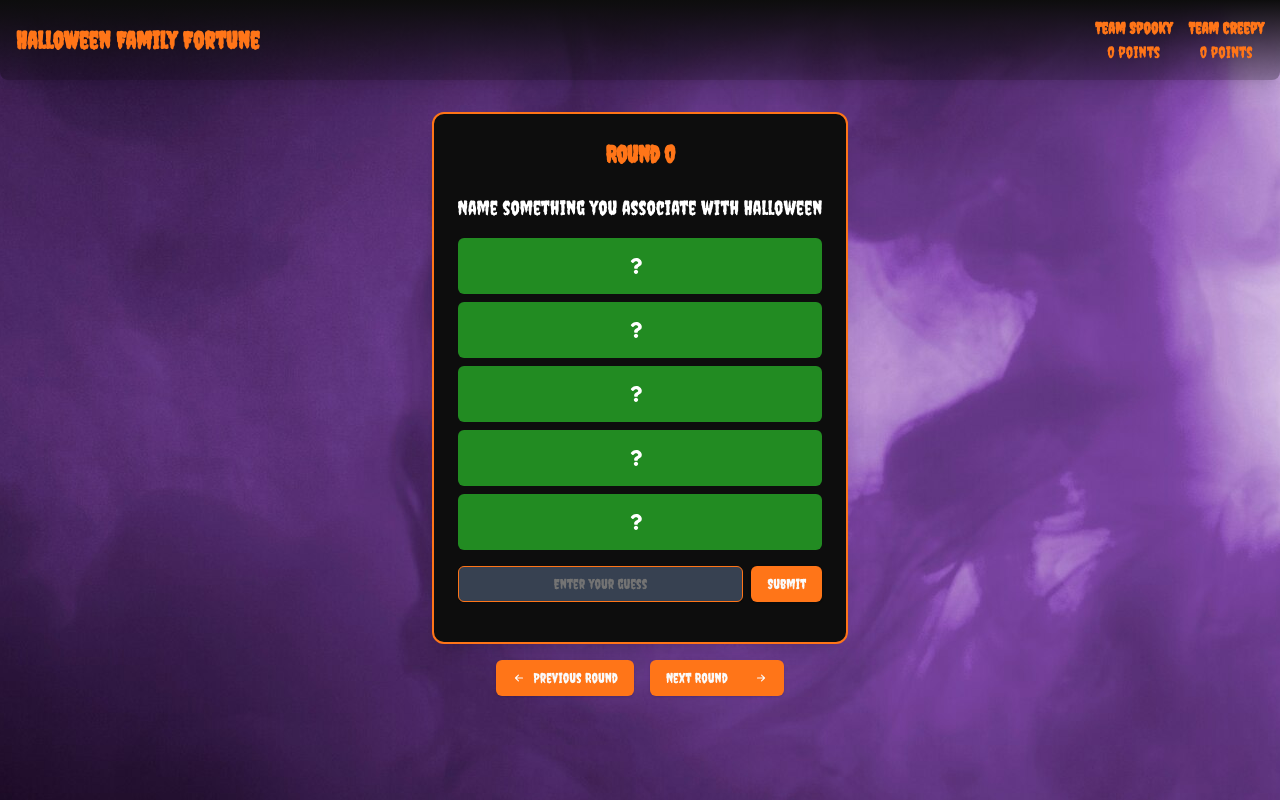
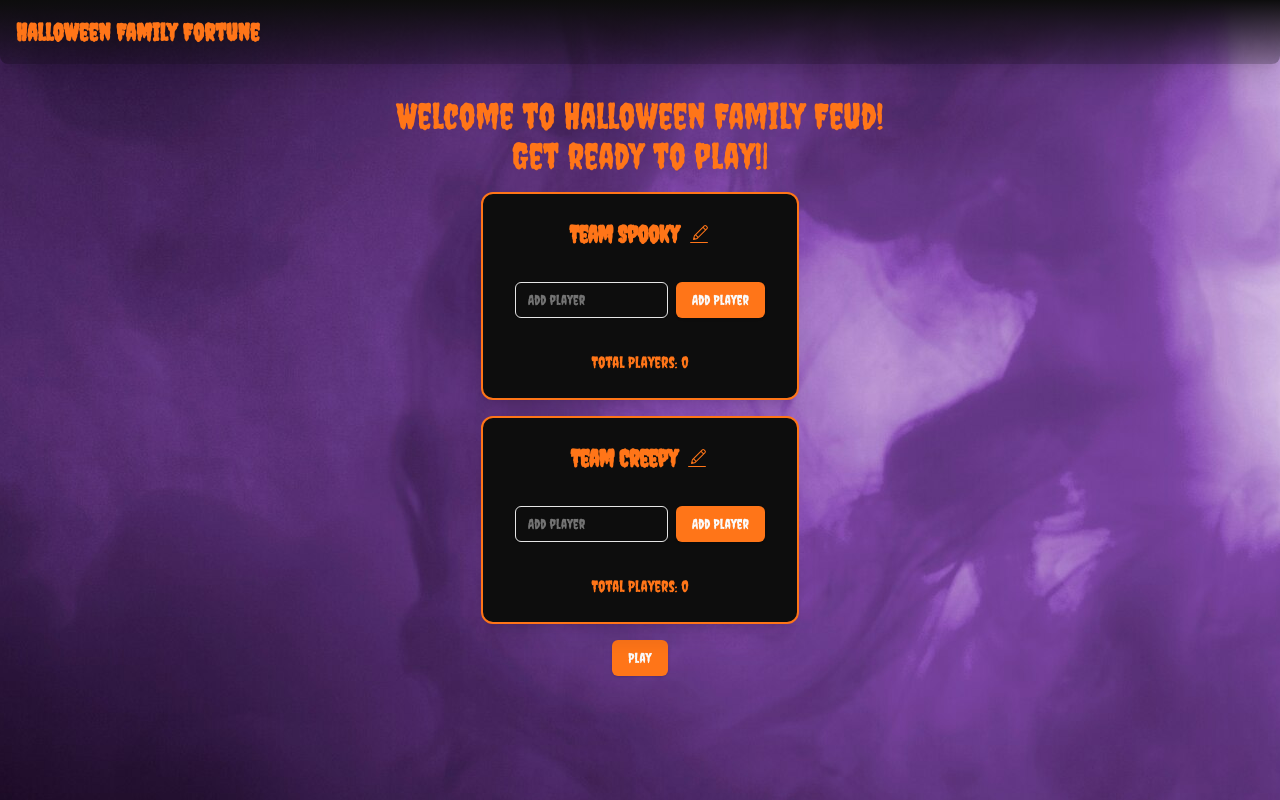
Before and after one commit to jordanleeevans/halloween-family-fortune, a React (Vite) app in the folder halloween-ff/: page / in a window 1280 px wide. Built offline with nearby package versions, Linux system fonts and the light colour scheme.

Commit message:
Add concept of player object and add toast notifications aswell as generic component clean up. Also added animations for home page

```diff
--- a/halloween-ff/package.json
+++ b/halloween-ff/package.json
@@ -21,8 +21,8 @@
     "react-hot-toast": "^2.4.1",
     "react-icons": "^5.3.0",
     "react-router-dom": "^6.27.0",
-    "tailwind-merge": "^2.5.3",
-    "tailwindcss-animate": "^1.0.7"
+    "react-type-animation": "^3.2.0",
+    "tailwind-merge": "^2.5.3"
   },
   "devDependencies": {
     "@eslint/js": "^9.11.1",
@@ -37,6 +37,7 @@
     "globals": "^15.9.0",
     "postcss": "^8.4.47",
     "tailwindcss": "^3.4.13",
+    "tailwindcss-animate": "^1.0.7",
     "typescript": "^5.5.3",
     "typescript-eslint": "^8.7.0",
     "vite": "^5.4.8"
--- a/halloween-ff/src/App.tsx
+++ b/halloween-ff/src/App.tsx
@@ -1,22 +1,18 @@
-import FamilyFortuneCard from "./components/FamilyFortuneCard";
-import { GameProvider } from "./context/GameContext";
-import Navbar from "./components/ui/navbar";
-import gameData from "./data/gameData.json";
-import { RoundManager } from "./components/RoundManager";
+import { BrowserRouter, Routes, Route } from "react-router-dom";
+import Home from "./pages/Home";
+import Layout from "./pages/Layout";
+import FamilyFortunePage from "./pages/FamilyFortune";
 
 function App() {
-	const teamNames = ["Team Spooky", "Team Creepy"];
-
 	return (
-		<GameProvider teamNames={teamNames} gameData={gameData}>
-			<div className="text-center bg-[url('./assets/images/halloween-background.jpg')] bg-center text-halloweenOrange font-creepster flex flex-col items-center min-h-screen">
-				<Navbar />
-				<div className="flex-col items-center justify-center gap-8">
-					<FamilyFortuneCard />
-					<RoundManager />
-				</div>
-			</div>
-		</GameProvider>
+		<BrowserRouter>
+			<Routes>
+				<Route path="/" element={<Layout />}>
+					<Route index element={<Home />} />
+					<Route path="family-fortune" element={<FamilyFortunePage />} />
+				</Route>
+			</Routes>
+		</BrowserRouter>
 	);
 }
 
--- a/halloween-ff/src/components/RoundManager.tsx
+++ b/halloween-ff/src/components/RoundManager.tsx
@@ -3,12 +3,12 @@ import { useGameContext } from "../context/GameContext";
 import { Button } from "./ui/button";
 
 export const RoundManager: React.FC = () => {
-	const { nextRound, previousRound } = useGameContext();
+	const { nextRound, prevRound } = useGameContext();
 
 	return (
 		<div className="flex space-x-4 py-4 px-16">
 			<Button
-				onClick={previousRound}
+				onClick={prevRound}
 				className="bg-halloweenOrange hover:bg-orange-600 flex-1 flex items-center justify-between"
 			>
 				<HiOutlineArrowSmLeft className="inline-block mr-2" />
--- /dev/null
+++ b/halloween-ff/src/components/TeamCard.tsx
@@ -0,0 +1,186 @@
+import React, { useEffect, useState } from "react";
+import {
+	Card,
+	CardHeader,
+	CardFooter,
+	CardContent,
+	CardTitle,
+} from "./ui/card";
+import { Button } from "./ui/button";
+import { Input } from "./ui/input";
+import { GiSlime } from "react-icons/gi";
+import { CiEdit } from "react-icons/ci";
+import { useGameContext } from "@/context/GameContext";
+import { Player } from "@/types";
+
+interface TeamCardProps {
+	teamIndex: number;
+}
+
+const TeamCard: React.FC<TeamCardProps> = ({ teamIndex }) => {
+	const { teams, setTeams } = useGameContext();
+	const team = teams[teamIndex];
+	const [playerName, setPlayerName] = useState("");
+	const [isEditing, setIsEditing] = useState(false);
+	const [newTeamName, setNewTeamName] = useState(team.name);
+
+	const addPlayerToTeam = (player: Player) => {
+		const updatedTeams = [...teams];
+		updatedTeams[teamIndex].players.push(player);
+		setTeams(updatedTeams);
+	};
+
+	const removePlayer = (playerIndex: number) => {
+		const updatedTeams = [...teams];
+		updatedTeams[teamIndex].players.splice(playerIndex, 1);
+		setTeams(updatedTeams);
+	};
+
+	const changeTeamName = (newName: string) => {
+		const updatedTeams = [...teams];
+		updatedTeams[teamIndex].name = newName;
+		setTeams(updatedTeams);
+	};
+
+	const handleAddPlayer = () => {
+		if (playerName.trim()) {
+			addPlayerToTeam({
+				name: playerName,
+				score: 0,
+				current: false,
+			});
+			setPlayerName("");
+		}
+	};
+
+	const handleEditTeamName = () => {
+		if (newTeamName.trim()) {
+			changeTeamName(newTeamName);
+			setIsEditing(false);
+		}
+	};
+
+	return (
+		<Card className="bg-halloweenBlack border-2 border-halloweenOrange text-white shadow-xl mt-4 hover:scale-105 transform transition-transform duration-500">
+			<CardHeader className="flex items-center justify-between">
+				<TeamName
+					teamName={team.name}
+					isEditing={isEditing}
+					setIsEditing={setIsEditing}
+					newTeamName={newTeamName}
+					setNewTeamName={setNewTeamName}
+					handleEditTeamName={handleEditTeamName}
+				/>
+			</CardHeader>
+			<CardContent>
+				<PlayerList players={team.players} removePlayer={removePlayer} />
+				<div className="flex space-x-2 m-2">
+					<Input
+						className="w-full"
+						type="text"
+						placeholder="Add player"
+						value={playerName}
+						onChange={(e) => setPlayerName(e.target.value)}
+					/>
+					<Button
+						onClick={handleAddPlayer}
+						className="bg-halloweenOrange hover:bg-orange-600"
+					>
+						Add Player
+					</Button>
+				</div>
+			</CardContent>
+			<CardFooter className="justify-center text-halloweenOrange">
+				Total Players: {team.players.length}
+			</CardFooter>
+		</Card>
+	);
+};
+
+interface TeamNameProps {
+	teamName: string;
+	isEditing: boolean;
+	setIsEditing: (isEditing: boolean) => void;
+	newTeamName: string;
+	setNewTeamName: (newTeamName: string) => void;
+	handleEditTeamName: () => void;
+}
+const TeamName: React.FC<TeamNameProps> = ({
+	teamName,
+	isEditing,
+	setIsEditing,
+	newTeamName,
+	setNewTeamName,
+	handleEditTeamName,
+}) => {
+	return (
+		<>
+			{isEditing ? (
+				<div className="flex items-center justify-end space-x-2 animate-in fade-in slide-in-from-right-10 duration-500">
+					<Input
+						type="text"
+						value={newTeamName.replace("Team ", "")}
+						onChange={(e) => setNewTeamName(`Team ${e.target.value}`)}
+						className="text-white border-halloweenOrange"
+					/>
+					<Button
+						onClick={handleEditTeamName}
+						className="bg-halloweenOrange hover:bg-orange-600"
+					>
+						Save
+					</Button>
+					<Button
+						onClick={() => setIsEditing(false)}
+						className="bg-red-500 hover:bg-red-600"
+					>
+						{" "}
+						Cancel{" "}
+					</Button>
+				</div>
+			) : (
+				<CardTitle className="text-2xl font-bold text-halloweenOrange text-center flex items-center">
+					{teamName}
+					<CiEdit
+						className="ml-2 cursor-pointer"
+						onClick={() => setIsEditing(true)}
+					/>
+				</CardTitle>
+			)}
+		</>
+	);
+};
+
+interface PlayerULProps {
+	players: Player[];
+	removePlayer: (playerIndex: number) => void;
+}
+
+const PlayerList: React.FC<PlayerULProps> = ({ players, removePlayer }) => {
+	const [visiblePlayers, setVisiblePlayers] = useState<Player[]>([]);
+
+	useEffect(() => {
+		setVisiblePlayers(players);
+	}, [players]);
+
+	return (
+		<ul className="list-none space-y-2">
+			{visiblePlayers.map((player, index) => (
+				<li
+					key={index}
+					className="flex group space-x-2 hover:text-red-500 animate-in fade-in slide-in-from-right-10 duration-500"
+				>
+					<GiSlime className="text-green-500" />
+					<span className="flex-1">{player.name}</span>
+					<span
+						className="hidden group-hover:inline cursor-pointer animate-in fade-in slide-in-from-right-10 duration-500"
+						onClick={() => removePlayer(index)}
+					>
+						❌
+					</span>
+				</li>
+			))}
+		</ul>
+	);
+};
+
+export default TeamCard;
--- a/halloween-ff/src/components/ui/navbar.tsx
+++ b/halloween-ff/src/components/ui/navbar.tsx
@@ -39,10 +39,11 @@ const ScoreBoard: React.FC = () => {
 };
 
 const Navbar: React.FC = () => {
+	const { teams } = useGameContext();
 	return (
-		<div className="w-full text-halloweenOrange p-4 flex justify-between items-center shadow-xl rounded-bl-lg rounded-br-lg sticky mb-8 bg-gradient-to-b from-halloweenBlack to-black/30">
+		<div className="w-full text-halloweenOrange p-4 flex justify-between items-center shadow-xl rounded-bl-lg rounded-br-lg sticky mb-8 bg-gradient-to-b from-halloweenBlack to-black/30 animate-in fade-in slide-in-from-top-10 duration-500">
 			<GameTitle />
-			<ScoreBoard />
+			{teams.every((team) => team.score === 0) ? null : <ScoreBoard />}
 		</div>
 	);
 };
--- a/halloween-ff/src/context/GameContext.tsx
+++ b/halloween-ff/src/context/GameContext.tsx
@@ -11,6 +11,7 @@ import { playSound } from "@/lib/utils";
 
 interface GameContextType {
 	teams: Team[];
+	setTeams: React.Dispatch<React.SetStateAction<Team[]>>;
 	currentRound: Round;
 	currentRoundIndex: number;
 	nextRound: () => void;
@@ -28,7 +29,12 @@ export const GameProvider: React.FC<{
 	gameData: Game["rounds"];
 }> = ({ children, teamNames, gameData }) => {
 	const [teams, setTeams] = useState<Team[]>(
-		teamNames.map((name, index) => ({ name, score: 0, isTurn: index === 0 }))
+		teamNames.map((name) => ({
+			name,
+			players: [],
+			score: 0,
+			isTurn: false,
+		}))
 	);
 	const [currentRoundIndex, setCurrentRoundIndex] = useState(0);
 	const [currentRound, setCurrentRound] = useState<Round>(gameData[0]);
@@ -61,7 +67,17 @@ export const GameProvider: React.FC<{
 	const addPoints = (points: number) => {
 		setTeams((prevTeams) =>
 			prevTeams.map((team) =>
-				team.isTurn === true ? { ...team, score: team.score + points } : team
+				team.isTurn === true
+					? {
+							...team,
+							score: team.score + points,
+							players: team.players.map((player) =>
+								player.current === true
+									? { ...player, score: player.score + points }
+									: player
+							),
+					  }
+					: team
 			)
 		);
 	};
@@ -116,6 +132,7 @@ export const GameProvider: React.FC<{
 		<GameContext.Provider
 			value={{
 				teams,
+				setTeams,
 				currentRoundIndex,
 				currentRound,
 				nextRound,
--- /dev/null
+++ b/halloween-ff/src/pages/FamilyFortune.tsx
@@ -0,0 +1,14 @@
+import React from "react";
+import FamilyFortuneCard from "../components/FamilyFortuneCard";
+import { RoundManager } from "../components/RoundManager";
+
+const FamilyFortunePage: React.FC = () => {
+	return (
+		<div className="family-fortune-page flex-col items-center justify-center gap-8">
+			<FamilyFortuneCard />
+			<RoundManager />
+		</div>
+	);
+};
+
+export default FamilyFortunePage;
--- /dev/null
+++ b/halloween-ff/src/pages/Home.tsx
@@ -0,0 +1,74 @@
+import React from "react";
+import { useGameContext } from "../context/GameContext";
+import TeamCard from "../components/TeamCard";
+import { Button } from "../components/ui/button";
+import { TypeAnimation } from "react-type-animation";
+import { useNavigate } from "react-router-dom";
+import toast from "react-hot-toast";
+
+const Home: React.FC = () => {
+	const { teams, setTeams } = useGameContext();
+	const navigate = useNavigate();
+
+	const clearCurrentPlayers = () => {
+		const updatedTeams = teams.map((team) => ({
+			...team,
+			players: team.players.map((player) => ({
+				...player,
+				current: false,
+			})),
+		}));
+		setTeams(updatedTeams);
+	};
+
+	const setCurrentPlayers = () => {
+		clearCurrentPlayers();
+		const updatedTeams = teams.map((team) => {
+			const randomIndex = Math.floor(Math.random() * team.players.length);
+			return {
+				...team,
+				players: team.players.map((player, index) => ({
+					...player,
+					current: index === randomIndex,
+				})),
+			};
+		});
+		setTeams(updatedTeams);
+	};
+
+	const handleStartGame = () => {
+		if (teams[0].players.length === 0 || teams[1].players.length === 0) {
+			toast.error("Please add players to both teams to start the game.", {
+				duration: 3000,
+			});
+			return;
+		}
+		setTeams(teams);
+		setCurrentPlayers();
+
+		console.log(teams);
+		navigate("/family-fortune");
+	};
+
+	return (
+		<div className="home">
+			<TypeAnimation
+				sequence={["Welcome to Halloween Family Feud!\nGet ready to play!"]}
+				style={{ whiteSpace: "pre-line", height: "195px" }}
+				className="text-4xl text-center text-halloweenOrange"
+			/>
+			<div className="flex flex-col items-center space-y-4">
+				<TeamCard teamIndex={0} />
+				<TeamCard teamIndex={1} />
+				<Button
+					onClick={handleStartGame}
+					className="bg-halloweenOrange hover:bg-orange-600"
+				>
+					Play
+				</Button>
+			</div>
+		</div>
+	);
+};
+
+export default Home;
--- /dev/null
+++ b/halloween-ff/src/pages/Layout.tsx
@@ -0,0 +1,23 @@
+import React from "react";
+import { GameProvider } from "../context/GameContext";
+import Navbar from "../components/ui/navbar";
+import gameData from "../data/gameData.json";
+import { Outlet } from "react-router-dom";
+import { Toaster } from "react-hot-toast";
+
+const Layout: React.FC = () => {
+	const teamNames = ["Team Spooky", "Team Creepy"];
+	return (
+		<>
+			<GameProvider teamNames={teamNames} gameData={gameData}>
+				<div className="text-center bg-[url('./assets/images/halloween-background.jpg')] bg-center text-halloweenOrange font-creepster flex flex-col items-center min-h-screen">
+					<Toaster />
+					<Navbar />
+					<Outlet />
+				</div>
+			</GameProvider>
+		</>
+	);
+};
+
+export default Layout;
```
Also changed, not shown: halloween-ff/src/types.tsx (+7 -0 lines), 1 other file (tests, documents, lock files or other folders).
